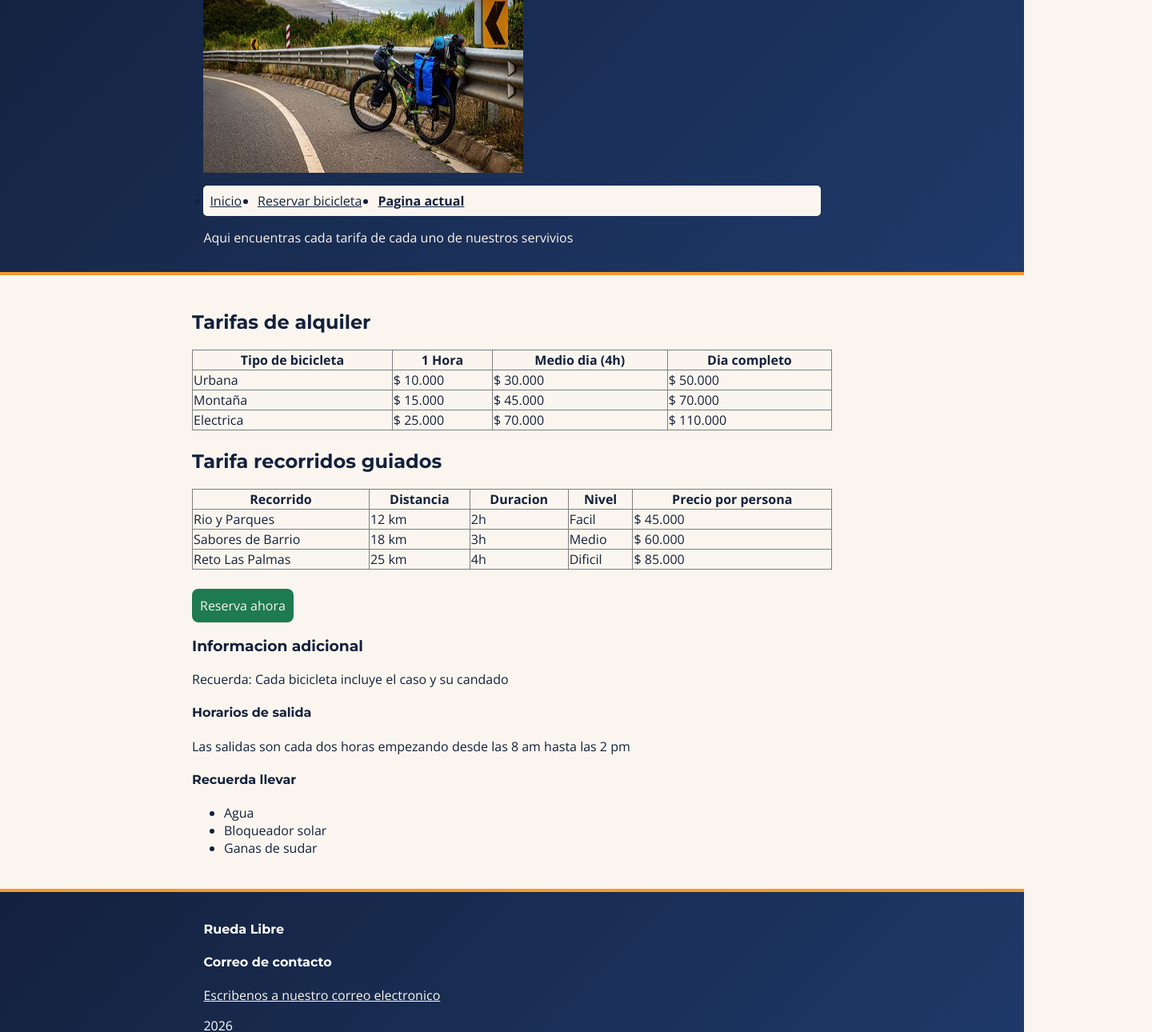
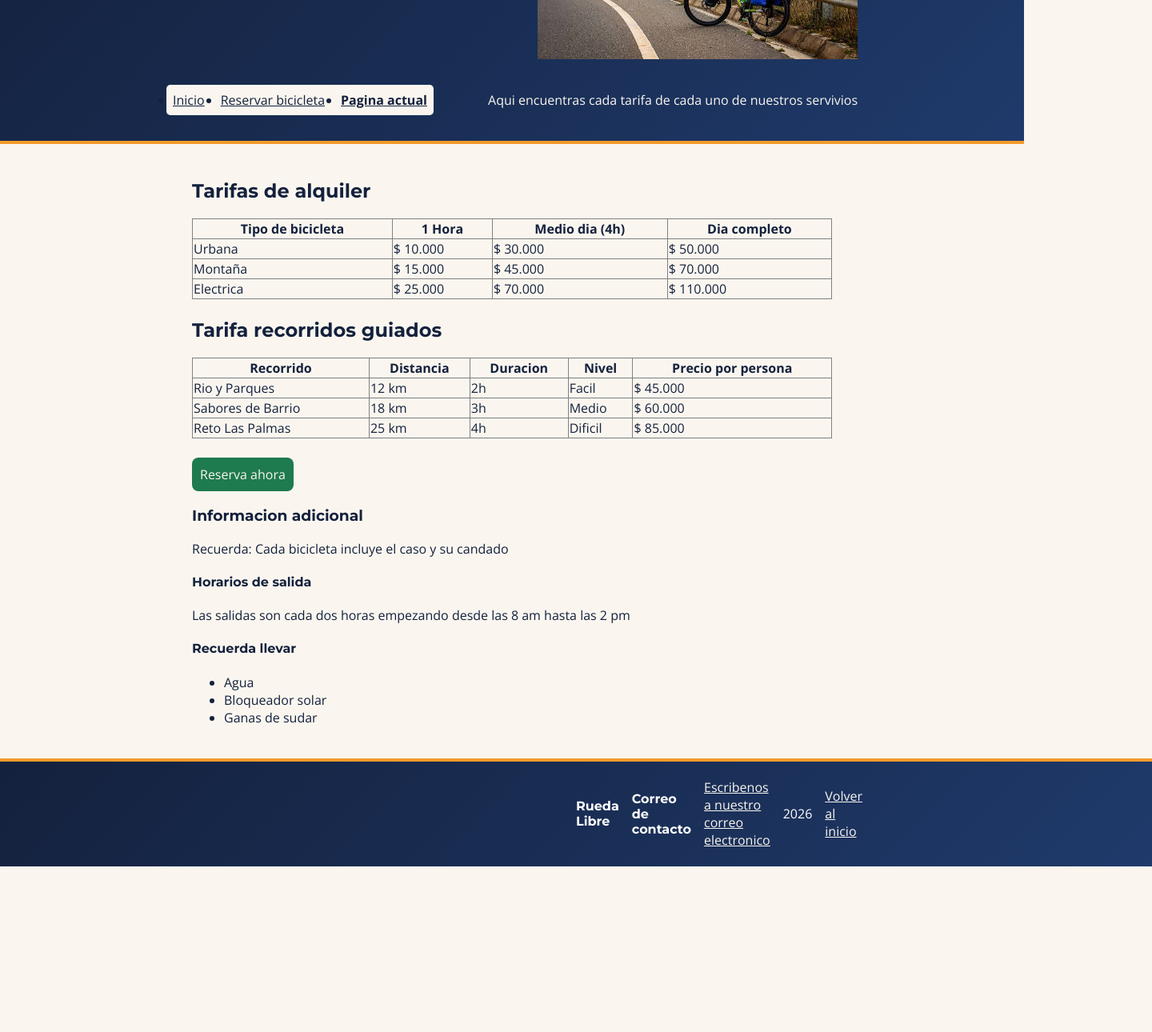
Before and after one commit to JuanmZapata210/HTML---CSS, a plain HTML site: page rueda-libre/Dia3/pages/tarifas.html in a window 1280 px wide. Shown: the part 166-1456 px from the top of the page at 80% size, 1440 px wide, since content can reach past the window. After the commit the page ends 1249 px from the top, so only its background shows below. Drawn offline with nearby package versions, Linux system fonts and the light colour scheme.

Commit message:
feat:Nuevos styles

```diff
--- a/rueda-libre/Dia3/css/style.css
+++ b/rueda-libre/Dia3/css/style.css
@@ -10,6 +10,7 @@
     --fuente-texto: "Open Sans", Arial, sans-serif;
 
 }
+
 body {
     margin: 0;
     font-family: var(--fuente-texto);
@@ -34,29 +35,52 @@
     outline: 3px solid var(--azul);
     outline-offset: 2px;
 }
-header,
+
 footer {
-    padding: 1rem max(2.5rem, calc((96% - 50rem) / 2 + 2.5rem));
+    color: var(--blanco);
+    border-top: 4px solid var(--naranja);
+    display: flex;
+    flex-direction: row;
+    justify-content: space-between;
+    align-items: center;
     background: linear-gradient(135deg, var(--azul), #1F3A6B);
+    padding: 1rem 45rem;
+    gap: 1rem;
 }
 
 header {
+    display: flex;
+    padding: 1rem 13rem;
+    justify-content: center;
+    background: linear-gradient(135deg, var(--azul), #1F3A6B);
+    display: flex;
+    flex-direction: row;
+    justify-content: space-between;
+    align-items: center;
+    flex-wrap: wrap;
+    gap: 1rem;
     border-bottom: 4px solid var(--naranja);
+
 }
-header h1, img{
-    display: flex;
-    justify-content: space-between;
+header a:hover{
+    color: var(--crema);
+    background-color: var(--naranja);
+    text-decoration: underline;
+
+}
+
+
+
+header h1 {
     color: var(--crema);
 
+}
+header h2{
+    color: var(--crema);
 }
 
 header p {
     color: var(--crema);
-}
-
-footer {
-    color: var(--blanco);
-    border-top: 4px solid var(--naranja);
 }
 
 footer a {
@@ -66,7 +90,7 @@
 main {
     max-width: 50rem;
     margin: 0 auto;
-    padding: 1.5rem 2.5rem;
+    padding: 1.5rem ;
 }
 
 #menu {
@@ -139,9 +163,19 @@
     margin-bottom: var(--espacio-s);
     border-radius: 5px;
 }
+.tarjeta:hover{
+    outline: 5px solid var(--blanco);
+
+
+}
 
 table {
     width: 100%;
     border-collapse: collapse;
     margin: 1rem 0 1.5rem;
 }
+
+img {
+    max-width: 100%;
+    height: auto;
+}
```
